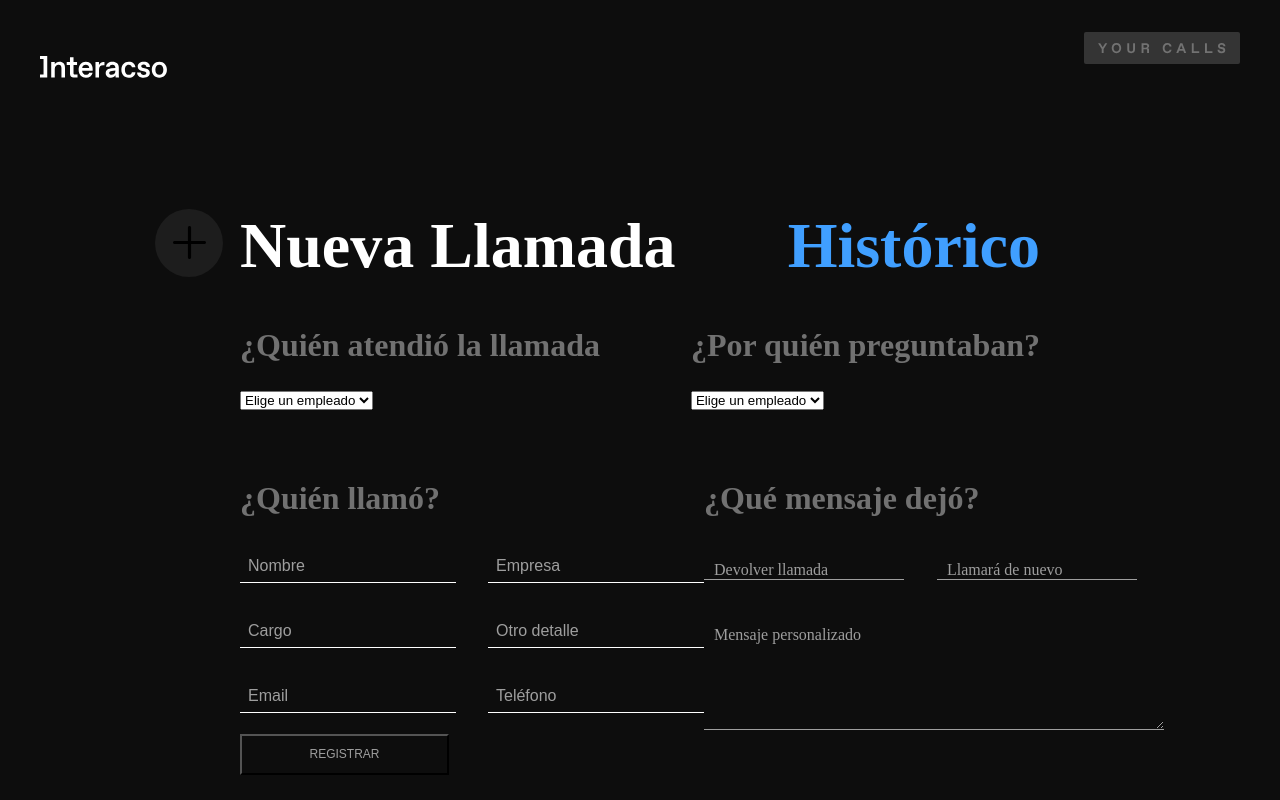
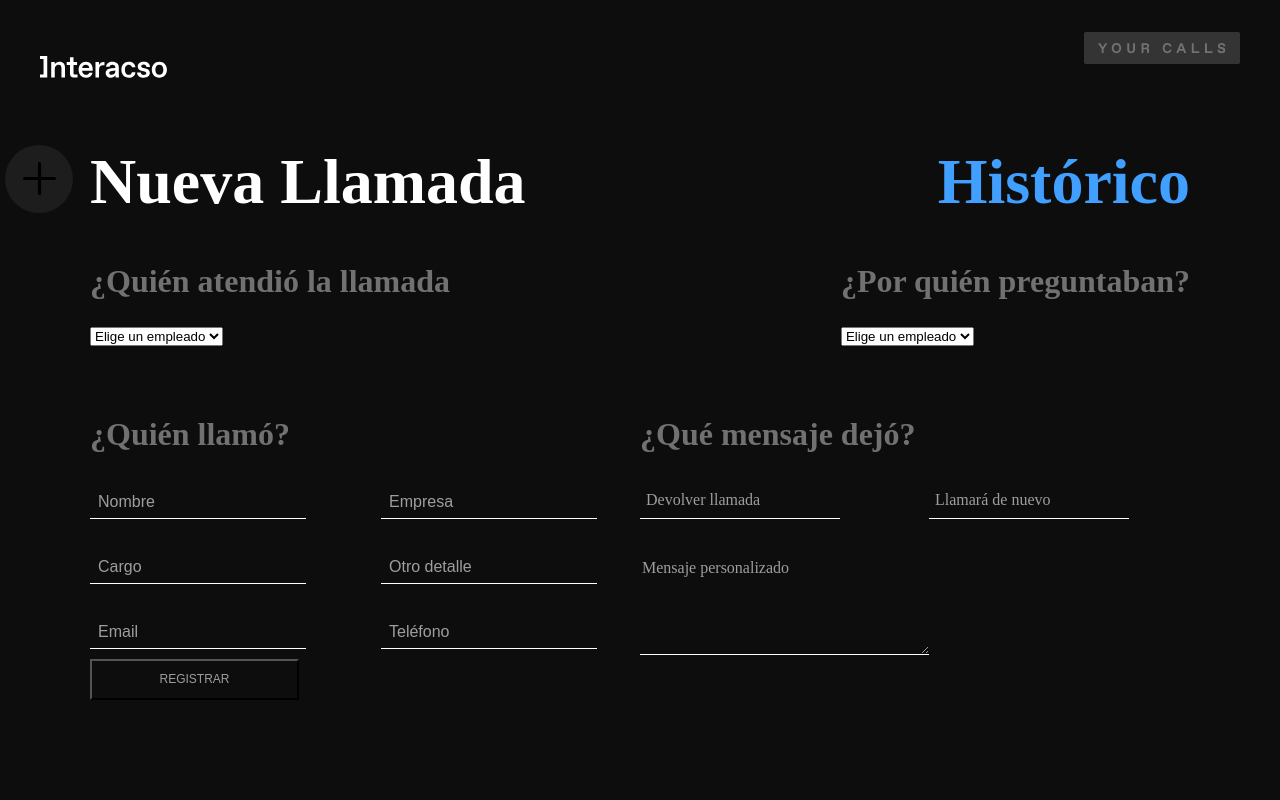
Before and after one commit to alhana-yo/easley-s4-your-calls-app, a React (Create React App) app: page / in a window 1280 px wide. Built offline with nearby package versions, Linux system fonts and the light colour scheme.

Commit message:
improved styles

```diff
--- a/src/components/Form.js
+++ b/src/components/Form.js
@@ -114,13 +114,13 @@ class Form extends Component {
                                 <button type="button"
                                 className={`fake-CallBack-button ${this.props.callBackClass}`} onClick={this.fakeClickCallBack}>Llamará de nuevo</button>
                             </div>
+                            <div className="message_container">
+                            <label htmlFor="message" className="message__label label">Mensaje personalizado</label>
+                            <textarea name="message" id="message" className="message__input" placeholder="Mensaje personalizado"cols="30" rows="4" onKeyUp={getMessage}></textarea>
+
+                            <p className={`error-msg ${errorMessage}`}>Debes rellenar el campo del mensaje.</p>
+                            </div>
                         </div>
-
-                        <label htmlFor="message" className="message__label label">Mensaje personalizado</label>
-                        <textarea name="message" id="message" className="message__input" placeholder="Mensaje personalizado"cols="30" rows="4" onKeyUp={getMessage}></textarea>
-
-                        <p className={`error-msg ${errorMessage}`}>Debes rellenar el campo del mensaje.</p>
-
                     </fieldset>
                 </div>
 
--- a/src/styles/App.scss
+++ b/src/styles/App.scss
@@ -8,6 +8,7 @@ body {
 .App{
   height: 100vh;
   font-family: Favorit,'Times New Roman', Times, serif;
+
 }
 
 .header{
@@ -77,9 +78,12 @@ body {
 
 .form__wrapper {
   position: relative;
-  margin-left: 240px;
-  margin-top: 64px;
-  margin-right: 240px;
+  min-width: 940px;
+  max-width: 1100px;
+  margin:auto;
+  // margin-top: 64px;
+
+
 }
 
 .main{
@@ -114,6 +118,11 @@ height: 0;
 width: 0;
 display: block;
 overflow: hidden;
+}
+
+
+.message_container{
+
 }
 
 .main__addedBy--title{
@@ -168,7 +177,6 @@ overflow: hidden;
 
 .message__title {
   margin: 0;
-  margin-bottom: 30px;
   font-size: 32px;
   line-height: 40px;
 }
@@ -180,6 +188,7 @@ overflow: hidden;
 .call-container__wrapper {
   display: grid;
   grid-template-columns: 1fr 1fr;
+  margin-top: 33px;
 }
 
 
@@ -205,11 +214,12 @@ overflow: hidden;
   font-family: Favorit;
   border: none;
   border-bottom: solid thin;
+  border-color: $color-white;
   outline: none;
-  padding: 10px;
   display: flex;
   justify-self: flex-start;
   margin-right: 33px;
+  margin-bottom: 10px,
 }
 
 .fake-CallBack-button {
@@ -223,14 +233,15 @@ overflow: hidden;
   border: none;
   border-bottom: solid thin;
   outline: none;
-  padding: 10px;
+  margin-bottom: 10px;
+  border-color: $color-white;
   display: flex;
   justify-self: flex-start;
 }
 
 
 .message__input {
-  margin-top: 33px;
+  margin-top: 25px;
   line-height: 24px;
   background-color: $color-blacK;
   border: none;
@@ -238,9 +249,8 @@ overflow: hidden;
   font-family: Favorit;
   font-size: 16px;
   color: #9E9E9E;
-  padding: 10px;
-  width: 440px;
   outline: none;
+  border-color: $color-white;
 
 
 }
@@ -274,4 +284,5 @@ overflow: hidden;
   font-size: 12px;
   width: 209px;
   height: 41px;
+
 }
```
